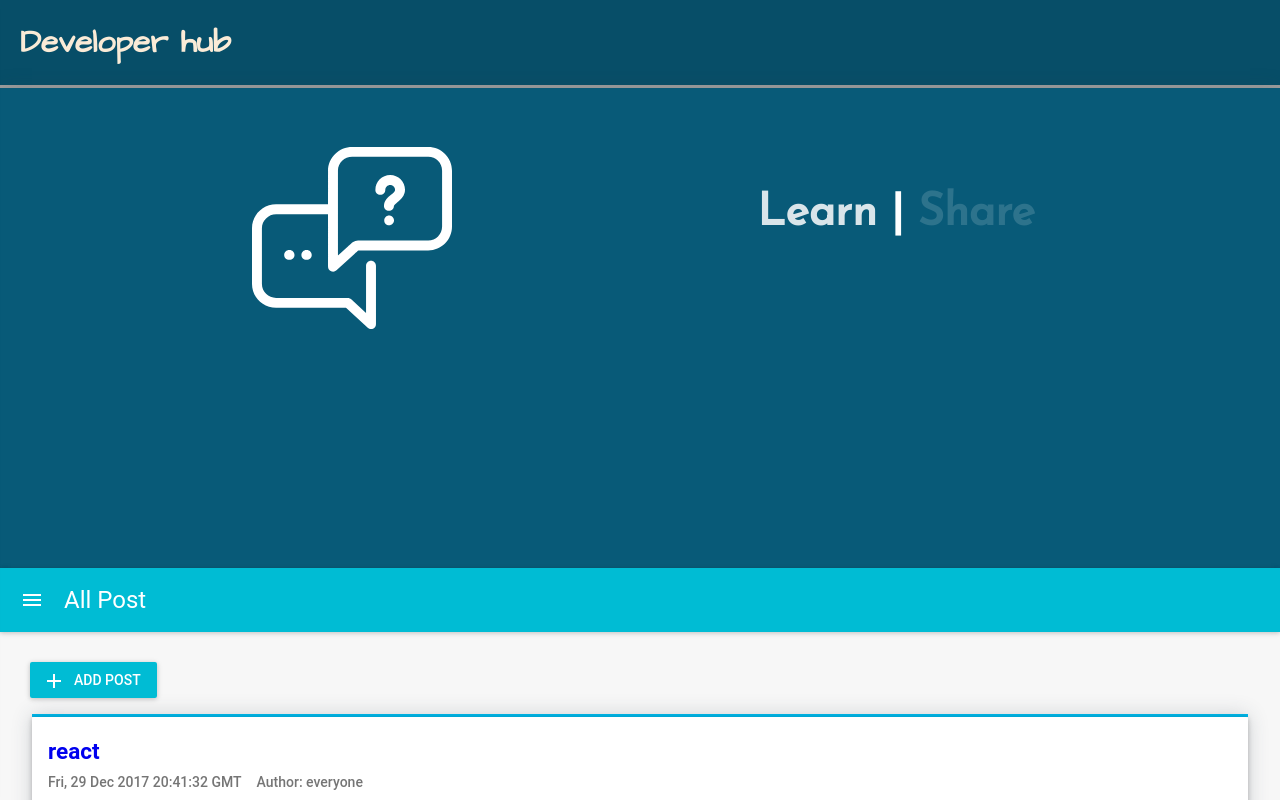
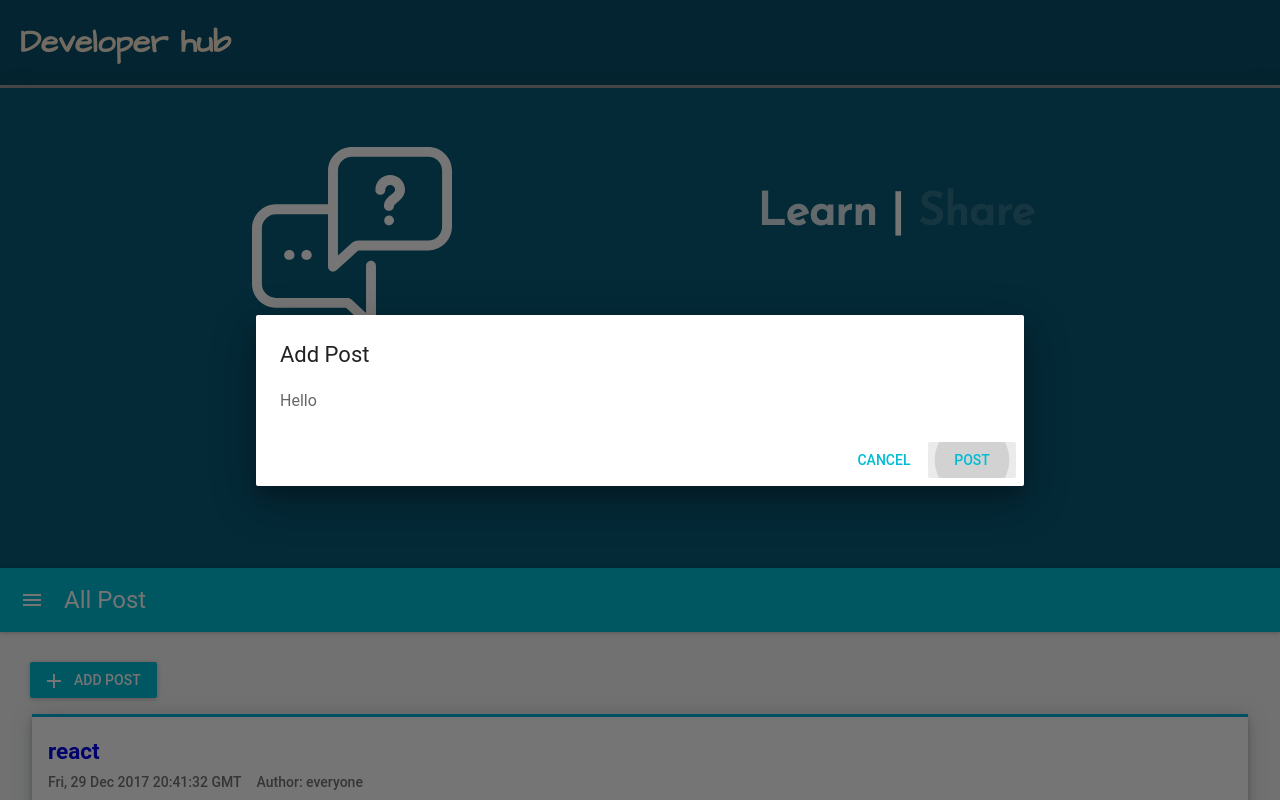
Before and after one commit to mansi6363/developer-hub, a React (Create React App) app: page / in a window 1280 px wide. Both pictures are taken after a click on the button "ADD POST". Shown: the top 800 px of the page. Built offline with nearby package versions, Linux system fonts and the light colour scheme; a web font is replaced by a local one.

Commit message:
added dummy add post dialog

```diff
--- a/src/components/PostBox.js
+++ b/src/components/PostBox.js
@@ -3,11 +3,39 @@ import RaisedButton from 'material-ui/RaisedButton';
 import ContentAdd from 'material-ui/svg-icons/content/add';
 import FlatButton from 'material-ui/FlatButton';
 import PostCard from './PostCard';
+import Dialog from 'material-ui/Dialog';
 
 //Post box class renders posts posted by users
 class PostBox extends React.Component{
 
+    state={
+        addPostOpen:false
+    }
+
+    handleOpenPost = () => {
+        this.setState({addPostOpen: true});
+      };
+
+    handleClosePost = () => {
+        this.setState({addPostOpen: false});
+      };
+
     render(){
+
+        const actions = [
+            <FlatButton
+              label="Cancel"
+              primary={true}
+              onClick={this.handleClosePost}
+            />,
+            <FlatButton
+              label="Post"
+              primary={true}
+              keyboardFocused={true}
+              onClick={function(){}} //TODO: set onClick Listener
+            />,
+          ];
+
         return (
             <section className='PostBox'>
                 <div className='AddPostArea'>
@@ -15,8 +43,18 @@ class PostBox extends React.Component{
                     label="Add Post"
                     labelPosition="after"
                     primary={true}
+                    onClick={this.handleOpenPost}
                     icon={<ContentAdd />}
                 />
+                <Dialog
+                    title="Add Post"
+                    actions={actions}
+                    modal={false}
+                    open={this.state.addPostOpen}
+                    onRequestClose={this.handleClose}
+                >
+                    Hello
+                </Dialog>
                 </div>
                 <div className='PostsArea'>
                     {this.props.posts.map((post)=>{
```
